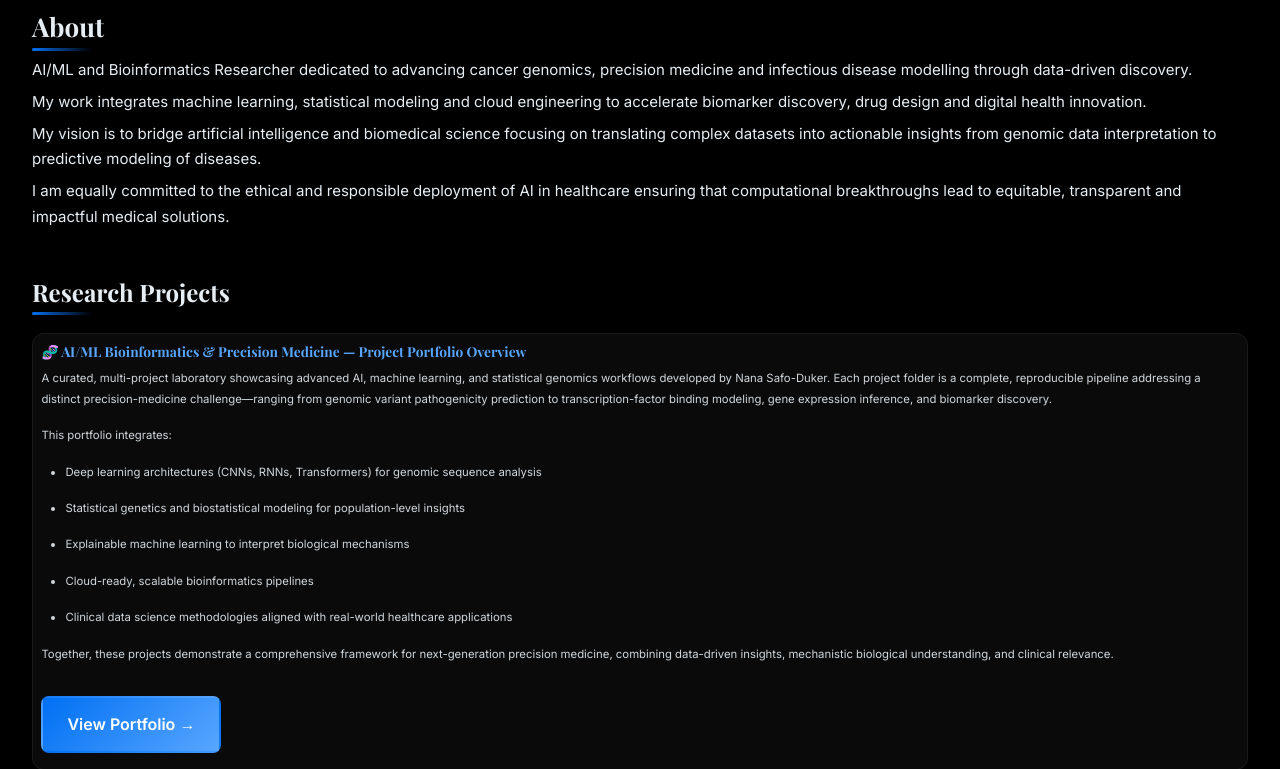
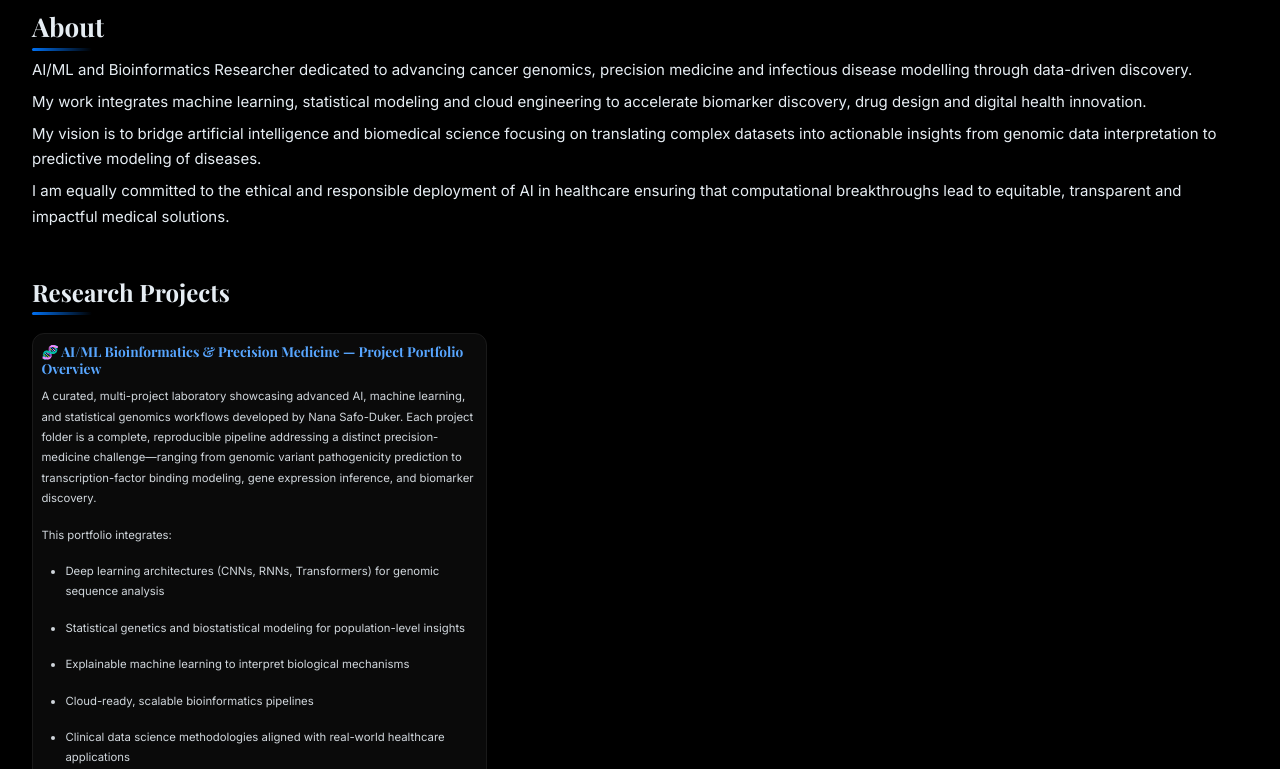
Before and after one commit to Nana-Safo-Duker/Nana-Safo-Duker.github.io, a plain HTML site: page index.html in a window 1280 px wide. Shown: the part 183-952 px from the top of the page. Drawn offline with nearby package versions, Linux system fonts and the light colour scheme.

Commit message:
Reduce Research Projects width to match Publications column width

```diff
--- a/css/styles.css
+++ b/css/styles.css
@@ -397,6 +397,7 @@ body:not(.dark-theme) article li {
 #projects article {
   padding: 0.525rem;
   margin-bottom: 0.42rem;
+  max-width: 455px;
   width: 100%;
 }
 
```
